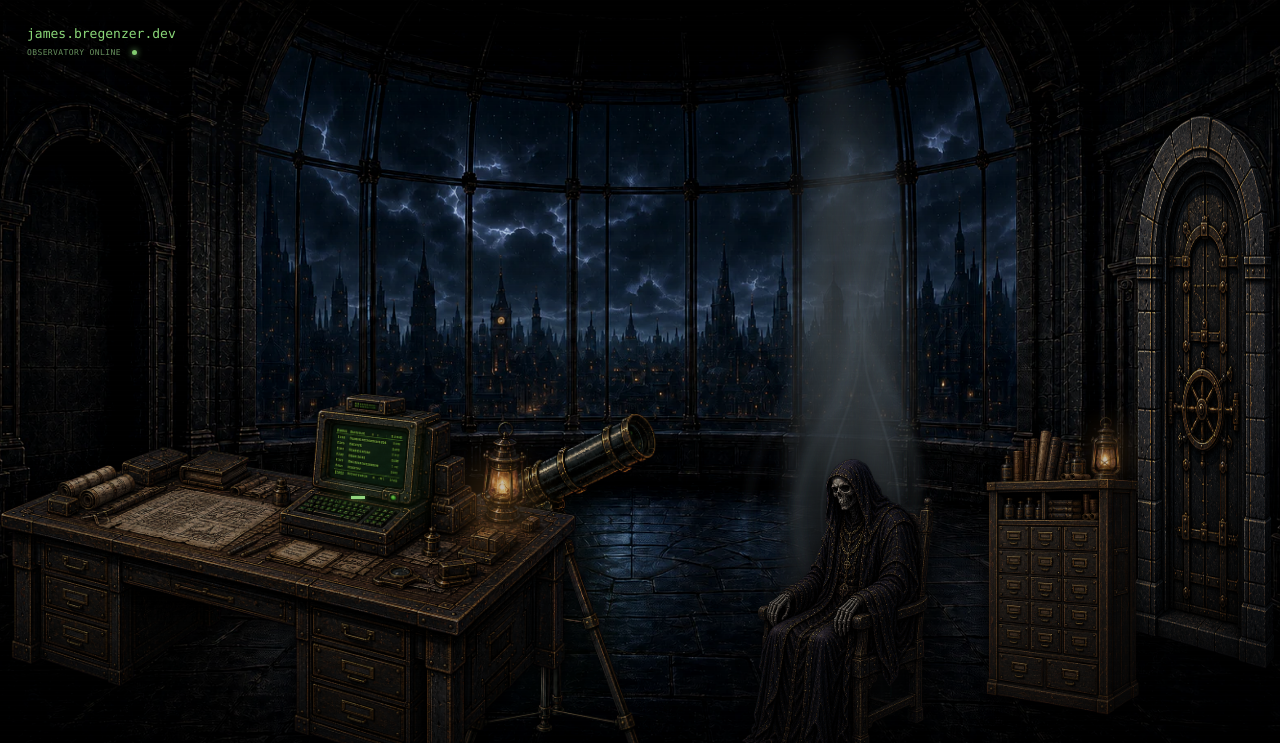
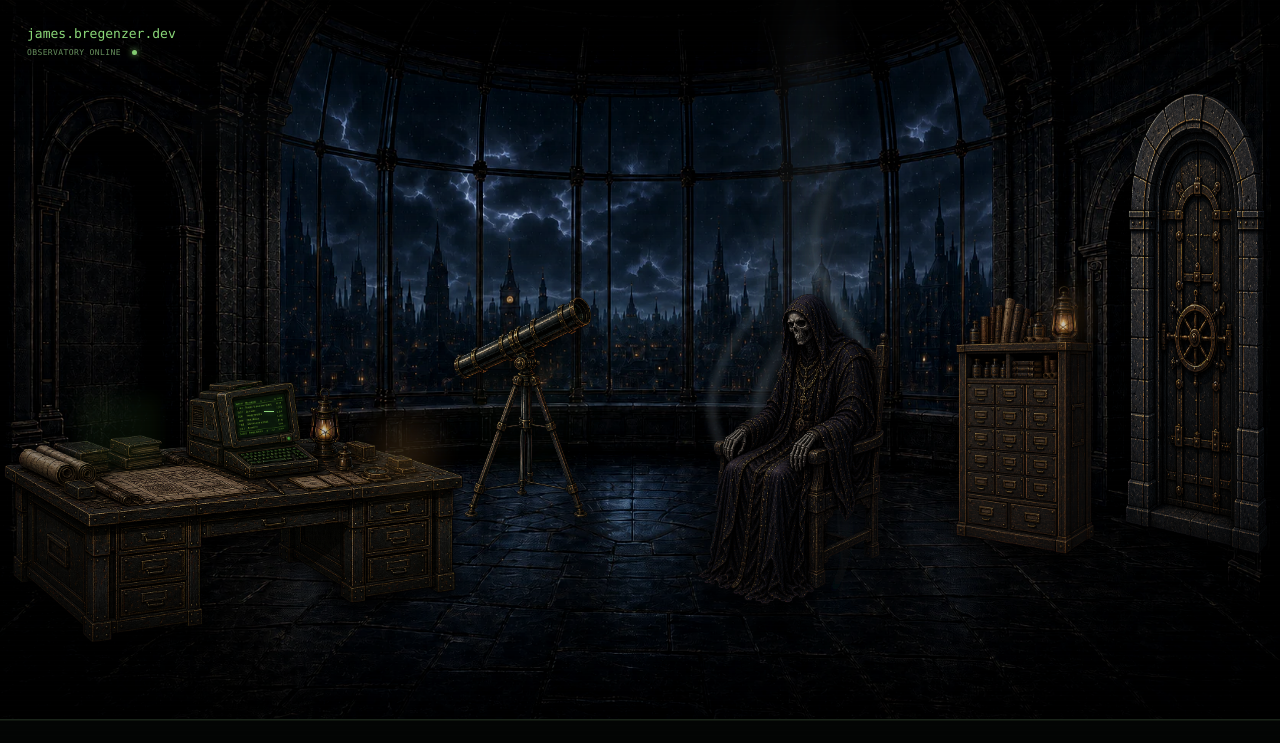
Before and after one commit to jamesbregenzer/james.bregenzer.dev, a plain HTML site: page index.html in a window 1280 px wide. Shown: the top 743 px of the page. Drawn offline with Linux system fonts and the light colour scheme.

Commit message:
Align homepage composition to approved observatory proof

```diff
--- a/assets/styles.css
+++ b/assets/styles.css
@@ -48,7 +48,7 @@ a:focus-visible { outline: 1px solid var(--green-bright); outline-offset: 4px; }
   position: relative;
   width: 100%;
   min-height: 560px;
-  height: calc(100vh - 30px);
+  height: 90vh;
   overflow: hidden;
   isolation: isolate;
   background: #050708;
@@ -228,9 +228,9 @@ a:focus-visible { outline: 1px solid var(--green-bright); outline-offset: 4px; }
 }
 
 .telescope {
-  left: 34%;
-  bottom: 0;
-  width: 17.25%;
+  left: 35.5%;
+  bottom: 28%;
+  width: 10.7%;
   z-index: 9;
 }
 .telescope:not(:hover):not(:focus-visible) img {
@@ -241,8 +241,8 @@ a:focus-visible { outline: 1px solid var(--green-bright); outline-offset: 4px; }
 
 .workbench {
   left: 0;
-  bottom: -1%;
-  width: 45%;
+  bottom: 10%;
+  width: 36.5%;
   z-index: 12;
 }
 .workbench .object-label { left: 12%; top: 5%; }
@@ -265,10 +265,10 @@ a:focus-visible { outline: 1px solid var(--green-bright); outline-offset: 4px; }
   content: "";
   position: absolute;
   z-index: 2;
-  left: 57%;
+  left: 17%;
   top: 8%;
   width: 17%;
-  height: 24%;
+  height: 25%;
   border-radius: 7%;
   background: rgba(96, 190, 74, .1);
   filter: blur(10px);
@@ -278,21 +278,47 @@ a:focus-visible { outline: 1px solid var(--green-bright); outline-offset: 4px; }
 .terminal-screen-cursor {
   position: absolute;
   z-index: 4;
-  left: 61%;
-  top: 27%;
-  width: 2.3%;
-  height: .65%;
+  left: 68%;
+  top: 38%;
+  width: 10%;
+  height: 2%;
   background: rgba(176, 255, 152, .86);
   box-shadow: 0 0 4px rgba(131, 237, 105, .54);
   animation: cursor 1.15s step-end infinite;
   pointer-events: none;
 }
+.terminal-link {
+  left: 15.2%;
+  bottom: 34.5%;
+  z-index: 14;
+  width: 8%;
+  aspect-ratio: 1.05;
+  border-radius: 7%;
+}
+.terminal-link::after {
+  inset: 4%;
+  opacity: .018;
+  border-radius: 8%;
+  background: #79d467;
+  filter: blur(12px);
+}
+.terminal-link:hover::after,
+.terminal-link:focus-visible::after {
+  opacity: .2;
+  transform: scale(1.04);
+}
+.terminal-link:focus-visible {
+  outline: 1px solid rgba(161, 240, 139, .72);
+  outline-offset: 3px;
+}
+.terminal-link .object-label { left: 105%; top: 4%; }
+.terminal-link .object-label::after { right: 100%; top: 58%; width: 20px; }
 
 .archive {
-  right: 11%;
-  bottom: 7%;
+  right: 14.5%;
+  bottom: 23%;
   top: auto;
-  width: 12%;
+  width: 10.8%;
   z-index: 11;
 }
 .archive::before {
@@ -317,11 +343,11 @@ a:focus-visible { outline: 1px solid var(--green-bright); outline-offset: 4px; }
 .archive .object-label::after { left: 100%; top: 58%; width: 27px; }
 
 .door {
-  right: .5%;
-  top: 15%;
+  right: 1%;
+  top: 13%;
   bottom: auto;
   width: 11%;
-  height: 72%;
+  height: 64%;
 }
 .door img { height: 100%; object-fit: fill; }
 .door .object-label { right: 85%; top: 28%; }
@@ -330,8 +356,8 @@ a:focus-visible { outline: 1px solid var(--green-bright); outline-offset: 4px; }
 .whisperer {
   position: absolute;
   z-index: 11;
-  right: 27%;
-  bottom: 0;
+  right: 30.5%;
+  bottom: 16%;
   width: 15%;
   aspect-ratio: .62;
   pointer-events: none;
@@ -358,10 +384,10 @@ a:focus-visible { outline: 1px solid var(--green-bright); outline-offset: 4px; }
 .smoke-plumes {
   position: absolute;
   z-index: 1;
-  left: -5%;
-  top: -112%;
-  width: 110%;
-  height: 210%;
+  left: 10%;
+  top: -92%;
+  width: 82%;
+  height: 185%;
   pointer-events: none;
 }
 .smoke-plume {
@@ -394,29 +420,29 @@ a:focus-visible { outline: 1px solid var(--green-bright); outline-offset: 4px; }
 .whisperer-wisps {
   position: absolute;
   z-index: 1;
-  left: -28%;
-  top: -112%;
-  width: 160%;
-  height: 225%;
+  left: -22%;
+  top: -58%;
+  width: 150%;
+  height: 170%;
   overflow: visible;
-  opacity: .76;
+  opacity: .96;
   mix-blend-mode: normal;
   filter: drop-shadow(0 0 8px rgba(80, 90, 98, .18));
 }
-.wisp { stroke-width: 12; transform-box: fill-box; transform-origin: 50% 90%; }
+.wisp { stroke-width: 18; transform-box: fill-box; transform-origin: 50% 90%; }
 .wisp-one { animation: wisp-rise 23s ease-in-out infinite; }
-.wisp-two { stroke-width: 10; opacity: .82; animation: wisp-rise 17s ease-in-out -7s infinite reverse; }
-.wisp-three { stroke-width: 8; opacity: .7; animation: wisp-rise 19s ease-in-out -11s infinite; }
-.wisp-detail { opacity: .78; filter: blur(.4px); }
+.wisp-two { stroke-width: 14; opacity: .78; animation: wisp-rise 29s ease-in-out -11s infinite reverse; }
+.wisp-three { stroke-width: 11; opacity: .66; animation: wisp-rise 31s ease-in-out -17s infinite; }
+.wisp-detail { opacity: .64; filter: blur(.6px); }
 .wisp-detail path { stroke-width: 4; }
 
 .site-footer {
-  min-height: 30px;
+  min-height: 10vh;
   display: grid;
   grid-template-columns: auto 1fr auto;
   align-items: center;
   gap: 24px;
-  padding: 2px 24px;
+  padding: 8px 38px;
   color: #737c75;
   border-top: 1px solid rgba(84, 127, 77, .13);
   background: #030504;
@@ -539,12 +565,12 @@ a:focus-visible { outline: 1px solid var(--green-bright); outline-offset: 4px; }
   50% { transform: translate3d(15px, -7px, 0) scaleX(1.05); opacity: .64; }
 }
 @keyframes smoke-column {
-  0%, 100% { transform: translate3d(0, 8px, 0) scale(.94) rotate(-1deg); opacity: .7; }
-  50% { transform: translate3d(8px, -24px, 0) scale(1.08) rotate(2deg); opacity: 1; }
+  0%, 100% { transform: translate3d(0, 8px, 0) scale(.94) rotate(-1deg); opacity: .04; }
+  50% { transform: translate3d(8px, -24px, 0) scale(1.08) rotate(2deg); opacity: .1; }
 }
 @keyframes smoke-plume {
-  0%, 100% { transform: translate3d(0, 12px, 0) scale(.9) rotate(-2deg); opacity: .54; }
-  48% { transform: translate3d(12px, -30px, 0) scale(1.09) rotate(3deg); opacity: .92; }
+  0%, 100% { transform: translate3d(0, 12px, 0) scale(.9) rotate(-2deg); opacity: .08; }
+  48% { transform: translate3d(12px, -30px, 0) scale(1.09) rotate(3deg); opacity: .18; }
 }
 @keyframes object-pulse { 50% { filter: brightness(1.12) drop-shadow(0 0 12px rgba(124, 255, 101, .34)); } }
 
@@ -566,6 +592,7 @@ a:focus-visible { outline: 1px solid var(--green-bright); outline-offset: 4px; }
   .observatory-id a { font-size: 11px; }
   .observatory-id p { font-size: 7px; }
   .scene-object { pointer-events: none; }
+  .terminal-link { display: none; }
   .object-label { display: none; }
   .telescope { left: 32%; bottom: 0; width: 18.4%; }
   .workbench { left: -2%; bottom: -1%; width: 49%; }
--- a/index.html
+++ b/index.html
@@ -7,7 +7,7 @@
   <meta name="description" content="James Bregenzer's observatory: projects, signals, activity, notes, and unfinished experiments.">
   <title>james.bregenzer.dev — observatory online</title>
   <link rel="icon" href="/assets/favicon.svg" type="image/svg+xml">
-  <link rel="stylesheet" href="/assets/styles.css">
+  <link rel="stylesheet" href="/assets/styles.css?v=phase32-align">
   <script src="/assets/script.js" defer></script>
 </head>
 <body class="home">
@@ -32,10 +32,13 @@
           <img src="/assets/img/telescope-phase32.png" alt="">
           <span class="object-label"><b>observations</b><small>Watch the signals</small></span>
         </a>
-        <a class="scene-object workbench" href="/projects/" data-object="workbench" aria-label="Projects and Logbook workstation — See what I'm building">
-          <img src="/assets/img/workstation-phase32.png" alt="">
+        <a class="scene-object workbench" href="/projects/" data-object="workbench" aria-label="Projects — See what I'm building">
+          <img src="/assets/img/workstation-proof-v2.png" alt="">
+          <span class="object-label"><b>projects</b><small>See what I'm building</small></span>
+        </a>
+        <a class="scene-object terminal-link" href="/logbook/" data-object="terminal" aria-label="Logbook — Recent activity">
           <span class="terminal-screen-cursor" aria-hidden="true"></span>
-          <span class="object-label"><b>projects + logbook</b><small>Builds &amp; recent activity</small></span>
+          <span class="object-label"><b>logbook</b><small>Recent activity</small></span>
         </a>
         <a class="scene-object archive" href="/archive/" data-object="archive" aria-label="Archive — Notes and history">
           <img src="/assets/img/archive-phase32.png" alt="">
@@ -59,9 +62,9 @@
               <feGaussianBlur stdDeviation="7"></feGaussianBlur>
             </filter>
             <linearGradient id="wisp-rise" x1=".5" y1="1" x2=".5" y2="0">
-              <stop offset="0" stop-color="#050607" stop-opacity=".96"></stop>
-              <stop offset=".48" stop-color="#465058" stop-opacity=".84"></stop>
-              <stop offset="1" stop-color="#8997a0" stop-opacity="0"></stop>
+              <stop offset="0" stop-color="#080a0b" stop-opacity=".94"></stop>
+              <stop offset=".48" stop-color="#66727a" stop-opacity=".82"></stop>
+              <stop offset="1" stop-color="#8a969e" stop-opacity="0"></stop>
             </linearGradient>
           </defs>
           <g filter="url(#wisp-blur)" fill="none" stroke="url(#wisp-rise)" stroke-linecap="round">
```
Also changed, not shown: assets/img/workstation-proof-v2.png (added).
